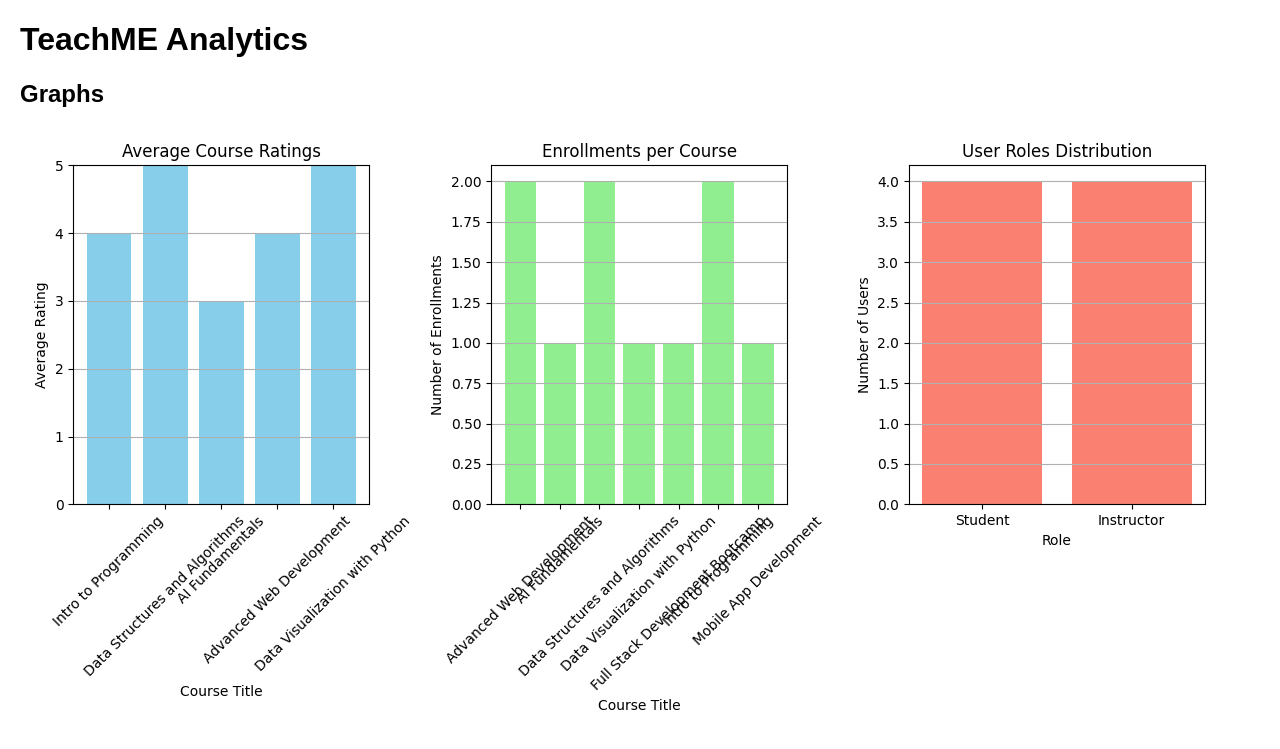
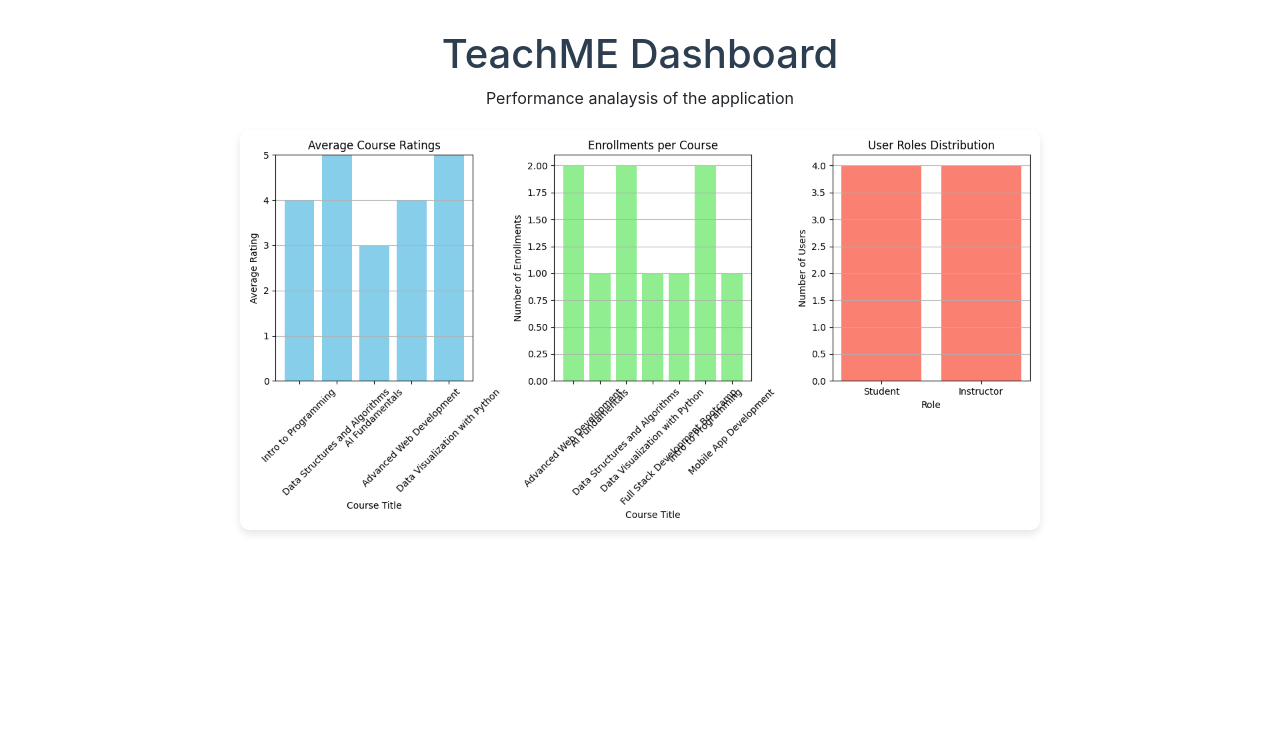
Before and after one commit to gurmehakkaur/TeachMe, a Flask app: template templates/index.html in a window 1280 px wide. Shown: the top 749 px of the page. Run offline with Flask 3, Linux system fonts and the light colour scheme; the template is opened without the code that fills it, so the values that code supplies are empty; some libraries are stand-ins or nearby versions.

Commit message:
Update index.html

```diff
--- a/templates/index.html
+++ b/templates/index.html
@@ -3,21 +3,42 @@
 <head>
     <meta charset="UTF-8">
     <meta name="viewport" content="width=device-width, initial-scale=1.0">
-    <title>TeachME Analytics</title>
+    <title>Course Insights Dashboard</title>
+    <link href="https://stackpath.bootstrapcdn.com/bootstrap/4.5.2/css/bootstrap.min.css" rel="stylesheet">
     <style>
-        body {
-            font-family: Arial, sans-serif;
-            margin: 20px;
+        .dashboard {
+            text-align: center;
+            margin-top: 30px;
+        }
+        .graphs {
+            margin-top: 20px;
+            display: flex;
+            justify-content: center;
         }
         img {
-            max-width: 100%;
-            height: auto;
+            width: 100%;
+            max-width: 800px;
+            border-radius: 10px;
+            box-shadow: 0 4px 8px rgba(0, 0, 0, 0.1);
+        }
+        h1 {
+            font-size: 2.5rem;
+            color: #2c3e50;
         }
     </style>
 </head>
 <body>
-    <h1>TeachME Analytics</h1>
-    <h2>Graphs</h2>
-    <img src="{{ url_for('static', filename='graphs.png') }}" alt="Graphs">
+
+<div class="container">
+    <div class="dashboard">
+        <h1>TeachME Dashboard</h1>
+        <p>Performance analaysis of the application</p>
+    </div>
+
+    <div class="graphs">
+        <img src="{{ url_for('static', filename='graphs.png') }}" alt="Graphs showing course insights">
+    </div>
+</div>
+
 </body>
 </html>
```
